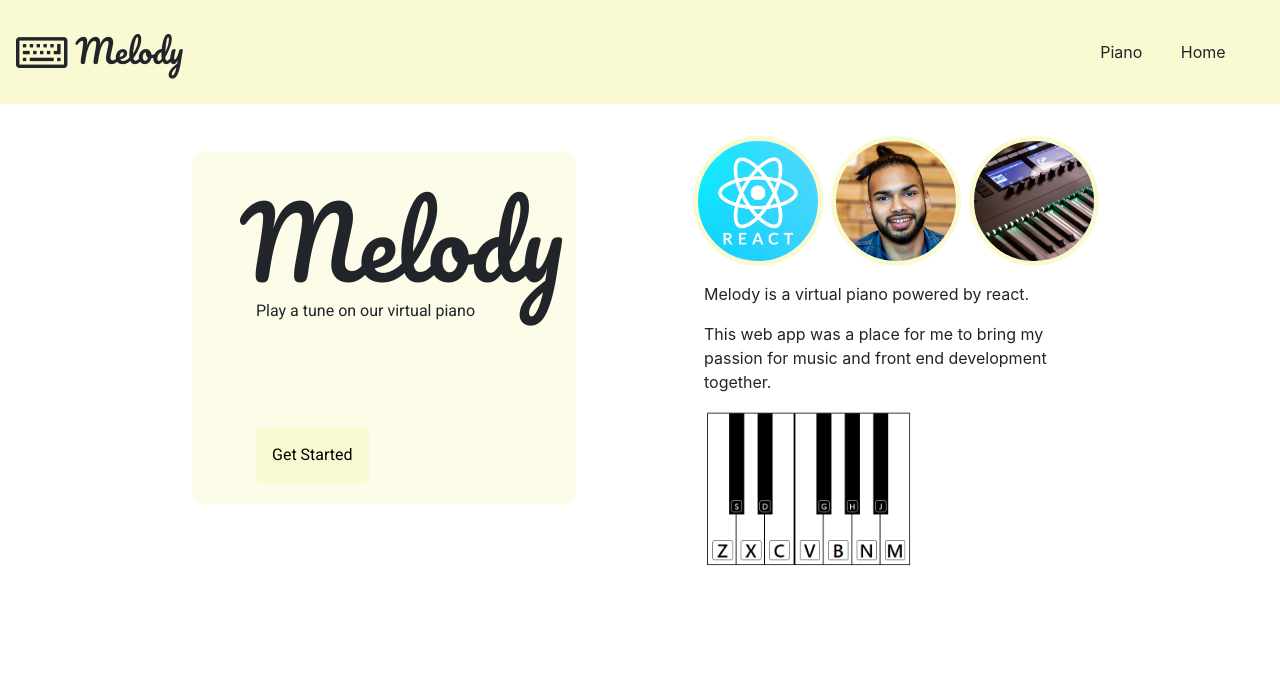
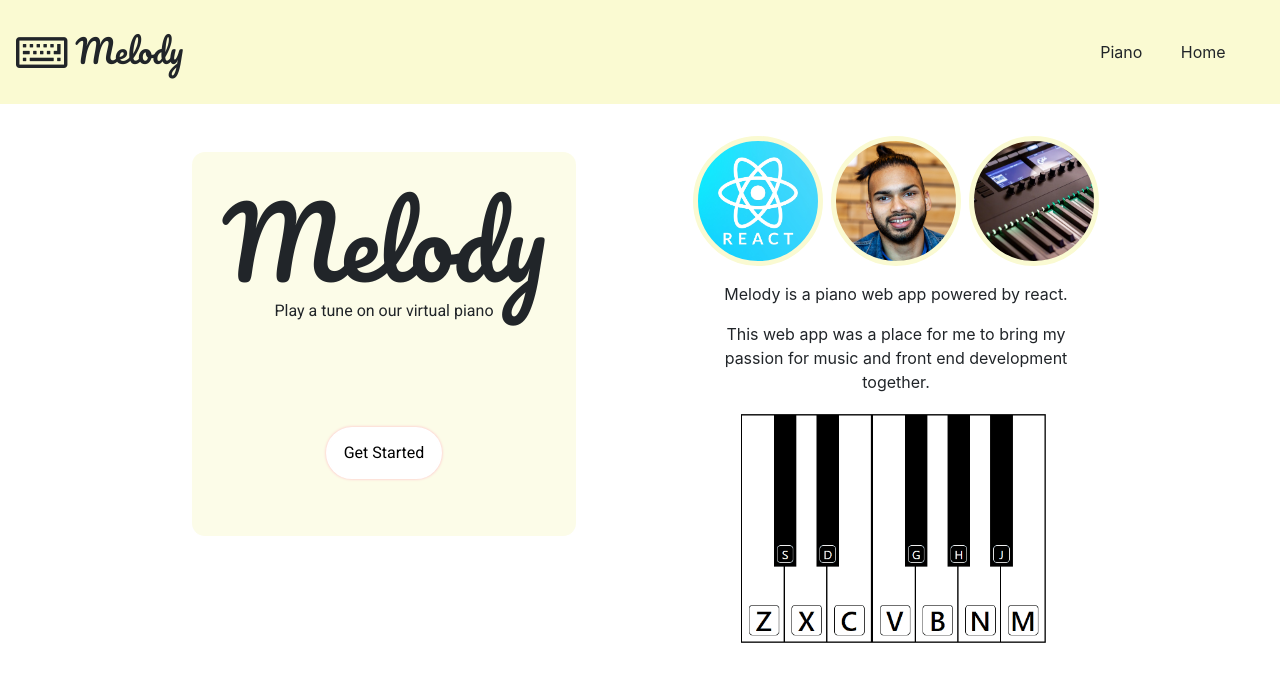
Before and after one commit to kusholhuq/piano-front-end, a React (Create React App) app: page / in a window 1280 px wide. Shown: the top 682 px of the page. Built offline with nearby package versions, Linux system fonts and the light colour scheme.

Commit message:
landing page is acceptable

```diff
--- a/src/components/Landing.js
+++ b/src/components/Landing.js
@@ -24,14 +24,17 @@ export default function Landing (props) {
         </div>
         <div className="info">
           <p>
-            Melody is a virtual piano powered by react.
+            Melody is a piano web app powered by react.
           </p>
           <p>
           This web app was a place for me to bring my passion for music and front end development together.
           </p>
         </div>
-        <div className="landing-gif">
+        <div className="flex">
+          <div className="landing-gif">
+          </div>
         </div>
+
       </div>
     </div>
 
--- a/src/styles/Landing.css
+++ b/src/styles/Landing.css
@@ -11,20 +11,22 @@
   display: flex;
   justify-content: center ;
   height: 87vh;
-  max-width: 1500px;
+  /* max-width: 1500px; */
+  text-align: center;
 }
 
 .landing-container {
-  text-align: left;
+  /* text-align: left; */
+  text-align: center;
   position: relative;
   top: 3rem;
   /* background-color: rgba(255,255,255, .7); */
   background-color: rgb(250, 250, 210, .5);
   width: 30%;
-  height: 22rem;
+  height: 24rem;
   border-radius: 13px;
   margin-right: 10%;
-  padding-left: 4rem;
+  /* padding-left: 5rem; */
 }
 
 .landing-info {
@@ -39,7 +41,7 @@
 .title {
   position: relative;
   top: 2rem;
-  right: 1rem;
+  /* right: 1rem; */
   font-size: 6rem;
 }
 
@@ -49,13 +51,15 @@
 }
 
 .get-started {
-  background-color: lightgoldenrodyellow;
-  border-radius: 5px;
-  padding: 1rem;
-  border: 0px solid grey;
+  /* background-color: lightgoldenrodyellow; */
+  background-color: white;
+  border-radius: 30px;
+  padding: .75rem 1rem;
+  border: 2px solid white;
   position: relative;
   top: 7rem;
   transition: ease-in-out all 0.2s;
+  box-shadow: lightpink 0 0 3px;
 
 }
 
@@ -63,8 +67,9 @@
   cursor: pointer;
   transform: scale(1.1);
   transition: ease-in-out all 0.2s;
-  box-shadow: 1px 1px 4px;
+  box-shadow: lightpink 1px 1px 4px;
   /* background-color: rgba(255,255,255, 0); */
+  background-color: lightpink;
 }
 
 .row {
@@ -101,6 +106,8 @@
 
 .circles {
   justify-content: space-around;
+  position: relative;
+  /* right: 1rem; */
 }
 
 
@@ -109,9 +116,15 @@
   margin-top: 1rem;
 }
 
+.flex {
+  display: flex;
+  justify-content: center;
+}
+
 .landing-gif {
   background-image: url("../assets/piano-demo.gif");
-  height: 10rem;
+  height: 15rem;
+  width: 20rem;
   background-size: contain;
   background-repeat: no-repeat;
 }
```
